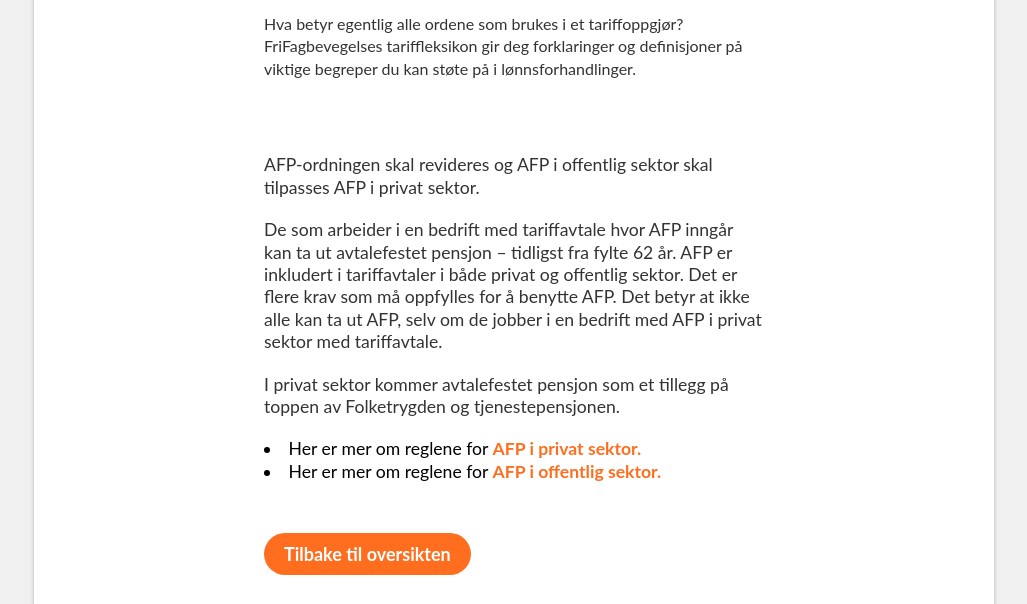
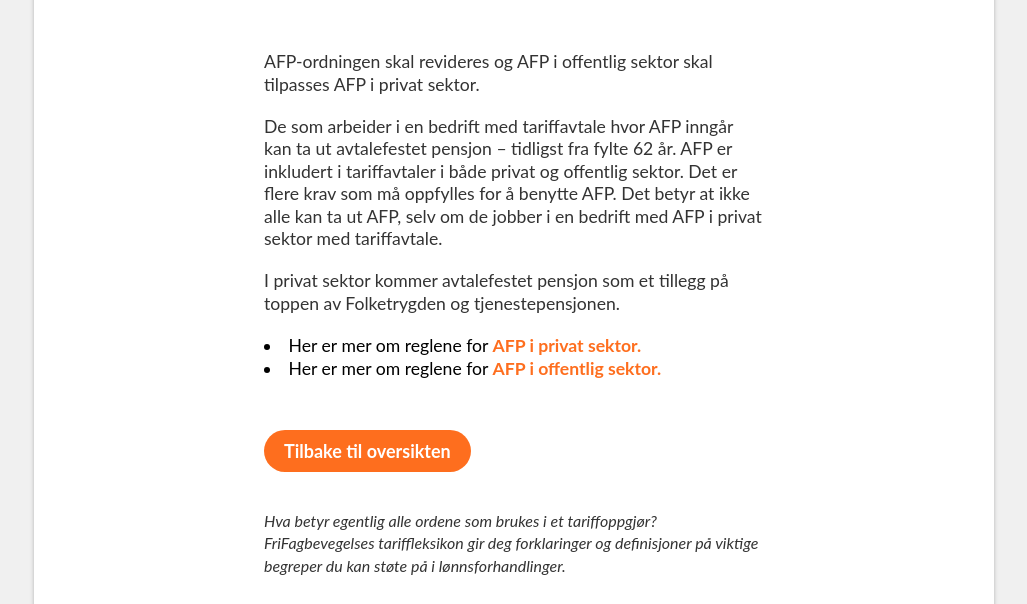
Before and after one commit to Ninuskaninus/tariffleksikon_2024, a website with bundled scripts: page pages/tariff.html in a window 1280 px wide. Shown: the part 196-800 px from the top of the page, without its empty margins (126-1153 px from the left). Built offline with nearby package versions, Linux system fonts and the light colour scheme.

Commit message:
moved ingress

```diff
--- a/pages/tariff.html
+++ b/pages/tariff.html
@@ -15,17 +15,10 @@
           <h1>Tariffleksikon</h1>
         </div>
         <h2>Ord og uttrykk fra lønnsoppgjøret</h2>
-        <div class="frifag-tariff-article-description">
-          <p>
-            Hva betyr egentlig alle ordene som brukes i et tariffoppgjør?
-            FriFagbevegelses tariffleksikon gir deg forklaringer og definisjoner
-            på viktige begreper du kan støte på i lønnsforhandlinger.
-          </p>
-        </div>
       </div>
       <div class="frifag-tariff-article-body">
         <div class="frifag-tariff-article-text">
-          <h1 id="tariffHeader">Dette er en tittel</h1>
+          <h1 id="tariffHeader"></h1>
           <p>
             AFP-ordningen skal revideres og AFP i offentlig sektor skal
             tilpasses AFP i privat sektor.
@@ -55,6 +48,13 @@
           >Tilbake til oversikten</a
         >
       </div>
+      <div class="frifag-tariff-article-description">
+        <p>
+          Hva betyr egentlig alle ordene som brukes i et tariffoppgjør?
+          FriFagbevegelses tariffleksikon gir deg forklaringer og definisjoner
+          på viktige begreper du kan støte på i lønnsforhandlinger.
+        </p>
+      </div>
       <div class="frifag-tariff-article-byline">
         <p>
           Tariffleksikonet er sist oppdatert i mars 2022 av journalist Torgny
--- a/src/sass/_articleBase.scss
+++ b/src/sass/_articleBase.scss
@@ -49,7 +49,8 @@
 }
 
 .frifag-tariff-btnContainer{
-    margin: 30px 0;
+    margin-top: 30px;
+    margin-bottom: 20px;
     max-width: 500px;
     width: 100%;
     justify-content: left;
@@ -103,3 +104,14 @@
         font-size: 0.8rem;
     }
 }
+
+.frifag-tariff-article-description{
+    max-width: 500px;
+    width: 100%;
+    margin-bottom: 30px;
+
+    p{
+        font-style: italic;
+        margin: 0;
+    }
+}
--- a/src/sass/_base.scss
+++ b/src/sass/_base.scss
@@ -20,6 +20,13 @@ main{
     align-items: center;
     padding-top: 106px;
     position: relative;
+}
+
+
+@media screen and (max-width: 331px) {
+     main{
+        padding: 106px 10px 20px 10px;
+    }
 }
 
 .frifag-tariff-totop{
```
Also changed, not shown: dist/css/main.css, 1 other file.
